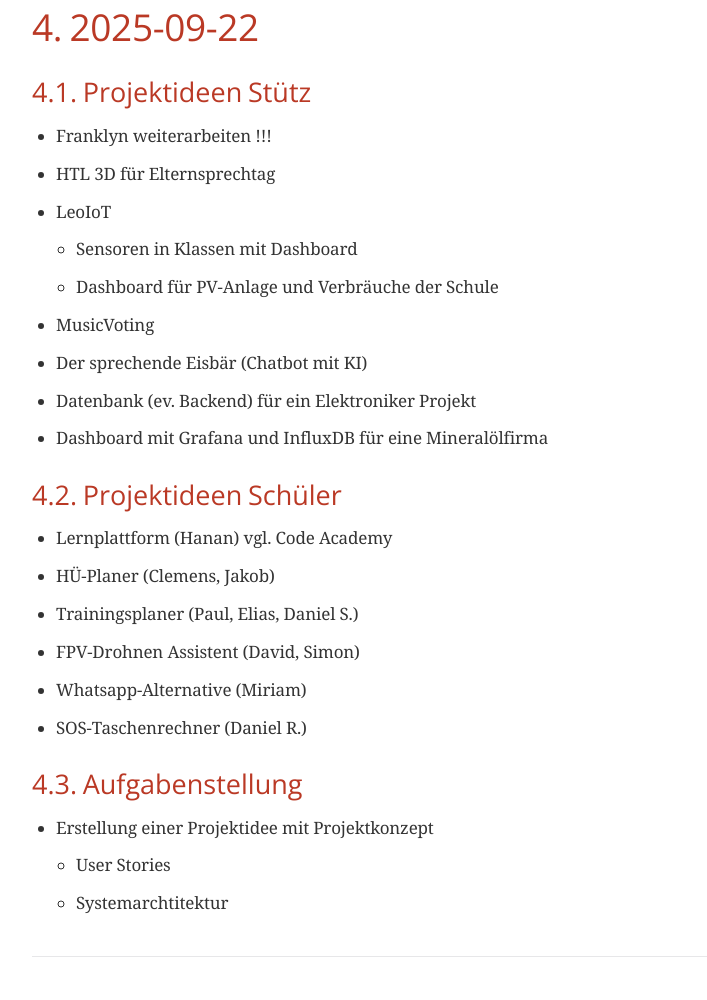
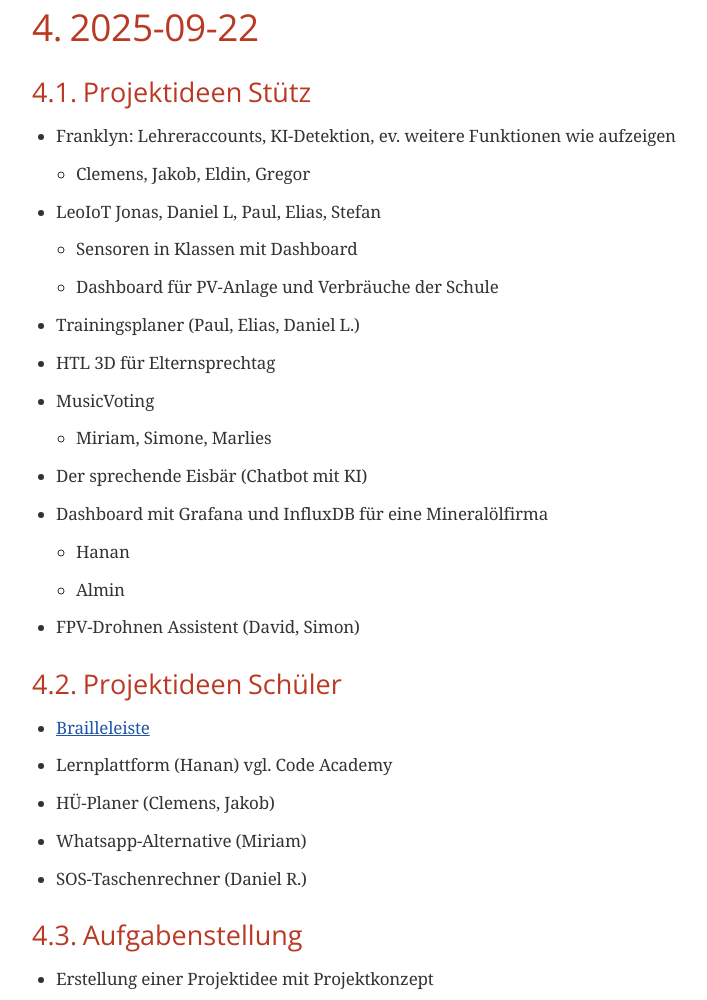
Before and after one commit to 2526-4ahitm-itp/2526-4ahitm-itp-lecture-notes, a plain HTML site: page index.html in a window 1280 px wide. Shown: the part 1800-2800 px from the top of the page, without its empty margins (303-1010 px from the left). Drawn offline with nearby package versions, Linux system fonts and the light colour scheme; a web font is replaced by a local one.

Commit message:
Deploying to gh-pages from @ 2526-4ahitm-itp/2526-4ahitm-itp-lecture-notes@07d97414789f22b03d66e4adcc3a02dd3772c757 🚀

```diff
--- a/index.html
+++ b/index.html
@@ -451,7 +451,7 @@ body.book #toc,body.book #preamble,body.book h1.sect0,body.book .sect1>h2{page-b
 <div class="details">
 <span id="author" class="author">Thomas Stütz</span><br>
 <span id="revnumber">version 1.0.0,</span>
-<span id="revdate">2025-09-28</span>
+<span id="revdate">2025-09-29</span>
 <br><span id="revremark">Lecture Notes for Courses at HTL Leonding</span>
 </div>
 <div id="toc" class="toc2">
@@ -634,13 +634,17 @@ body.book #toc,body.book #preamble,body.book h1.sect0,body.book .sect1>h2{page-b
 <div class="ulist">
 <ul>
 <li>
-<p>Franklyn weiterarbeiten !!!</p>
+<p>Franklyn: Lehreraccounts, KI-Detektion, ev. weitere Funktionen wie aufzeigen</p>
+<div class="ulist">
+<ul>
+<li>
+<p>Clemens, Jakob, Eldin, Gregor</p>
+</li>
+</ul>
+</div>
 </li>
 <li>
-<p>HTL 3D für Elternsprechtag</p>
-</li>
-<li>
-<p>LeoIoT</p>
+<p>LeoIoT Jonas, Daniel L, Paul, Elias, Stefan</p>
 <div class="ulist">
 <ul>
 <li>
@@ -653,16 +657,39 @@ body.book #toc,body.book #preamble,body.book h1.sect0,body.book .sect1>h2{page-b
 </div>
 </li>
 <li>
+<p>Trainingsplaner (Paul, Elias, Daniel L.)</p>
+</li>
+<li>
+<p>HTL 3D für Elternsprechtag</p>
+</li>
+<li>
 <p>MusicVoting</p>
+<div class="ulist">
+<ul>
+<li>
+<p>Miriam, Simone, Marlies</p>
+</li>
+</ul>
+</div>
 </li>
 <li>
 <p>Der sprechende Eisbär (Chatbot mit KI)</p>
 </li>
 <li>
-<p>Datenbank (ev. Backend) für ein Elektroniker Projekt</p>
+<p>Dashboard mit Grafana und InfluxDB für eine Mineralölfirma</p>
+<div class="ulist">
+<ul>
+<li>
+<p>Hanan</p>
 </li>
 <li>
-<p>Dashboard mit Grafana und InfluxDB für eine Mineralölfirma</p>
+<p>Almin</p>
+</li>
+</ul>
+</div>
+</li>
+<li>
+<p>FPV-Drohnen Assistent (David, Simon)</p>
 </li>
 </ul>
 </div>
@@ -672,16 +699,13 @@ body.book #toc,body.book #preamble,body.book h1.sect0,body.book .sect1>h2{page-b
 <div class="ulist">
 <ul>
 <li>
+<p><a href="https://hackaday.io/project/191181-electromechanical-refreshable-braille-module/details">Brailleleiste</a></p>
+</li>
+<li>
 <p>Lernplattform (Hanan) vgl. Code Academy</p>
 </li>
 <li>
 <p>HÜ-Planer (Clemens, Jakob)</p>
-</li>
-<li>
-<p>Trainingsplaner (Paul, Elias, Daniel S.)</p>
-</li>
-<li>
-<p>FPV-Drohnen Assistent (David, Simon)</p>
 </li>
 <li>
 <p>Whatsapp-Alternative (Miriam)</p>
@@ -793,7 +817,7 @@ body.book #toc,body.book #preamble,body.book h1.sect0,body.book .sect1>h2{page-b
 <div id="footer">
 <div id="footer-text">
 Version 1.0.0<br>
-Last updated 2025-09-28 18:05:45 UTC
+Last updated 2025-09-29 10:42:15 UTC
 </div>
 </div>
 </body>
```
Also changed, not shown: demo.html (+2 -2 lines), minutes-of-meeting.html (+2 -2 lines), sysspec.html (+2 -2 lines).
